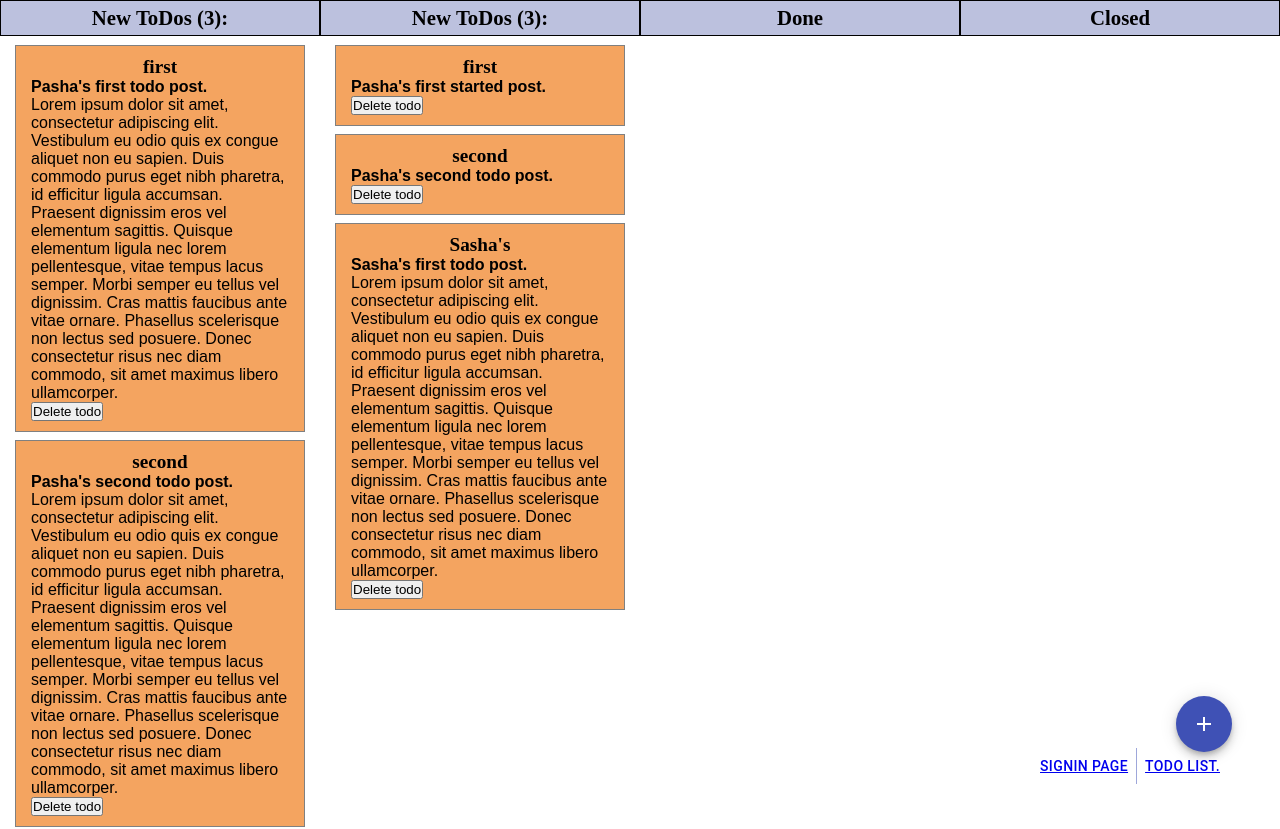
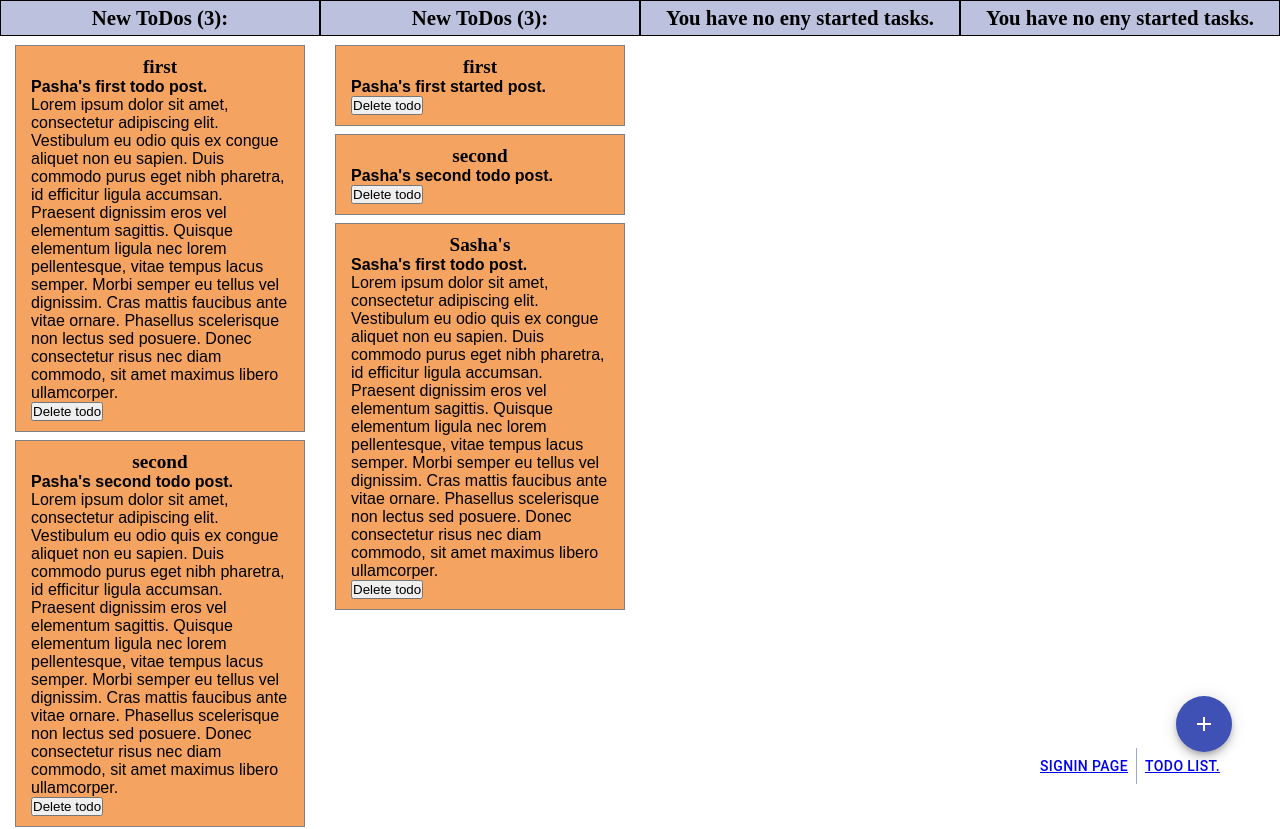
Before and after one commit to Gynvaele/river-flow, a React (Create React App) app: page /todos in a window 1280 px wide. Shown: the top 829 px of the page. Built offline with nearby package versions, Linux system fonts and the light colour scheme.

Commit message:
need more sleep or coffie

```diff
--- a/src/components/CreateNewToDo/CreateNewTodo.js
+++ b/src/components/CreateNewToDo/CreateNewTodo.js
@@ -26,6 +26,7 @@ const CreateNewTodo = ({ tasks, dispatch }) => {
 
   const SubmitToDo = event => {
     event.preventDefault();
+    const defaultFlag = "todoTasks";
     if (title.length > 3 || fullText.length > 3) {
       const post = {
         id: ++tasks.length,
@@ -33,7 +34,7 @@ const CreateNewTodo = ({ tasks, dispatch }) => {
         title: title,
         fullText: fullText,
         description: description,
-        flag: "todoTasks",
+        flag: defaultFlag,
       };
 
       dispatch(CreateNewTask(post));
@@ -41,8 +42,8 @@ const CreateNewTodo = ({ tasks, dispatch }) => {
       setTitle("");
       setFullText("");
       setDescription("");
-      console.log(post);
-      console.log(tasks);
+      // console.log(post);
+      // console.log(tasks);
     }
   };
 
--- a/src/components/Todos/TodoTasks.js
+++ b/src/components/Todos/TodoTasks.js
@@ -6,7 +6,6 @@ import connect from "react-redux/lib/connect/connect";
 
 const Task = ({ tasks, dispatch, currentBox }) => {
   const Delete = id => {
-    console.log(id);
     dispatch(DeleteTask(id));
   };
 
--- a/src/pages/TodoList/TodoList.js
+++ b/src/pages/TodoList/TodoList.js
@@ -9,16 +9,8 @@ export const TodoList = () => {
       <div className={"tasks-container"}>
         <Task currentBox={"todoTasks"} />
         <Task currentBox={"startedTasks"} />
-        <div className="tasks-col">
-          <div className="tasks">
-            <div className={"title"}>Done</div>
-          </div>
-        </div>
-        <div className="tasks-col">
-          <div className="tasks">
-            <div className={"title"}>Closed</div>
-          </div>
-        </div>
+        <Task currentBox={"Done"} />
+        <Task currentBox={"Closed"} />
       </div>
       <div className={"modalWindow-container"}>
         <NewTaskModal />
--- a/src/redux/Todos/reducer.js
+++ b/src/redux/Todos/reducer.js
@@ -9,7 +9,7 @@ const initialState = {
 export const todo = (state = initialState, action) => {
   switch (action.type) {
     case CREATE_NEW_TASK:
-      return { ...state, tasks: [...state.tasks, ...action.data] };
+      return { ...state, tasks: [...state.tasks, action.data] };
     case DELETE_TASK:
       return { ...state, tasks: [...action.data] };
     case MOVER:
```
Also changed, not shown: src/redux/Todos/action.js (+1 -9 lines).
